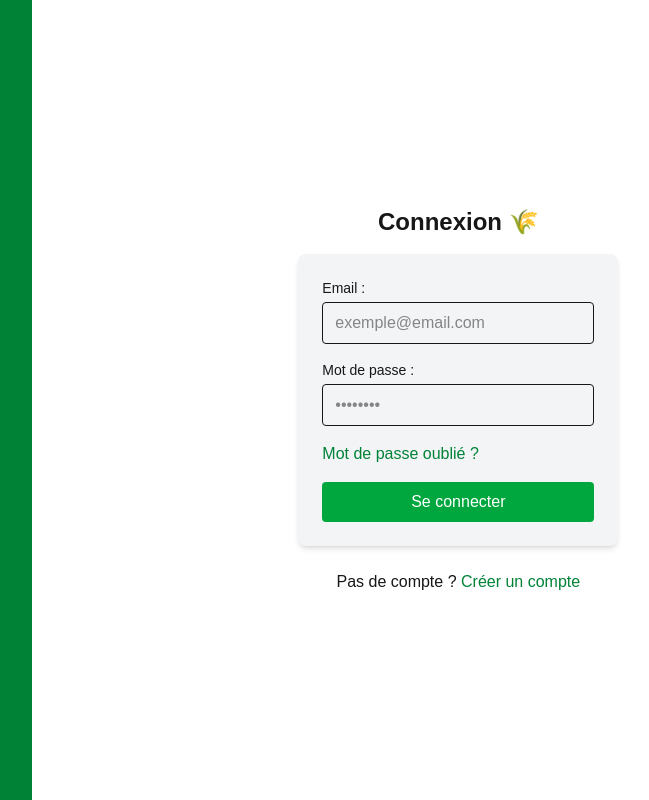
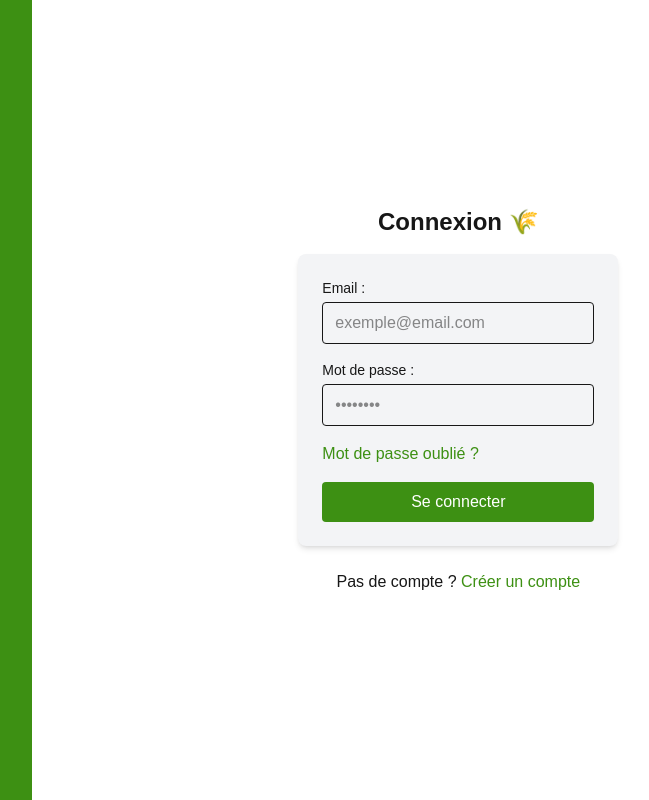
Before and after one commit to manon223/ProjetPotager4A, a Next.js app: page /login in a window 1280 px wide. Shown: the whole page, without its empty margins (395-1044 px from the left). Built offline with nearby package versions, Linux system fonts and the light colour scheme.

Commit message:
Modification des couleurs

```diff
--- a/src/app/login/page.tsx
+++ b/src/app/login/page.tsx
@@ -6,7 +6,7 @@ export default function LoginPage() {
     return (
         <div className="flex min-h-screen">
             {/* Bloc de gauche avec bordure */}
-            <div className="w-1/3 bg-green-700"></div>
+            <div className="w-1/3 bg-[#3D9013]"></div>
 
             {/* Bloc de droite avec le formulaire */}
             <div className="flex flex-col items-center justify-center w-2/3 bg-white">
@@ -34,13 +34,13 @@ export default function LoginPage() {
                         />
                     </div>
                     <div className="mb-4">
-                        <Link href = "/" className=" text-green-700">Mot de passe oublié ? </Link>
+                        <Link href = "/" className=" text-[#3D9013]">Mot de passe oublié ? </Link>
                     </div>
 
                     {/* Bouton de connexion */}
                     <button
                         type="submit"
-                        className="bg-green-600 text-white py-2 px-4 rounded w-full hover:bg-green-700"
+                        className="bg-[#3D9013] text-white py-2 px-4 rounded w-full hover:bg-green-700"
                     >
                         Se connecter
                     </button>
@@ -48,7 +48,7 @@ export default function LoginPage() {
                 <br />
                 <div>
                     <p>Pas de compte ?
-                        <Link href = "/" className=" text-green-700"> Créer un compte</Link>
+                        <Link href = "/login/nouveauCompte" className=" text-[#3D9013]"> Créer un compte</Link>
                     </p>
 
                 </div>
--- a/src/components/Navbar.tsx
+++ b/src/components/Navbar.tsx
@@ -27,7 +27,7 @@ export default function Navbar(){
                 </div>
 
 
-                    <a href="/nouveauCompte" className="ml-auto p-2 rounded-full bg-gray-200 hover:bg-gray-300 dark:bg-gray-800 dark:hover:bg-gray-700">
+                    <a href="/login" className="ml-auto p-2 rounded-full bg-gray-200 hover:bg-gray-300 dark:bg-gray-800 dark:hover:bg-gray-700">
                         <UserCircleIcon className="h-8 w-8 text-gray-700 dark:text-white" />
                     </a>
 
```
